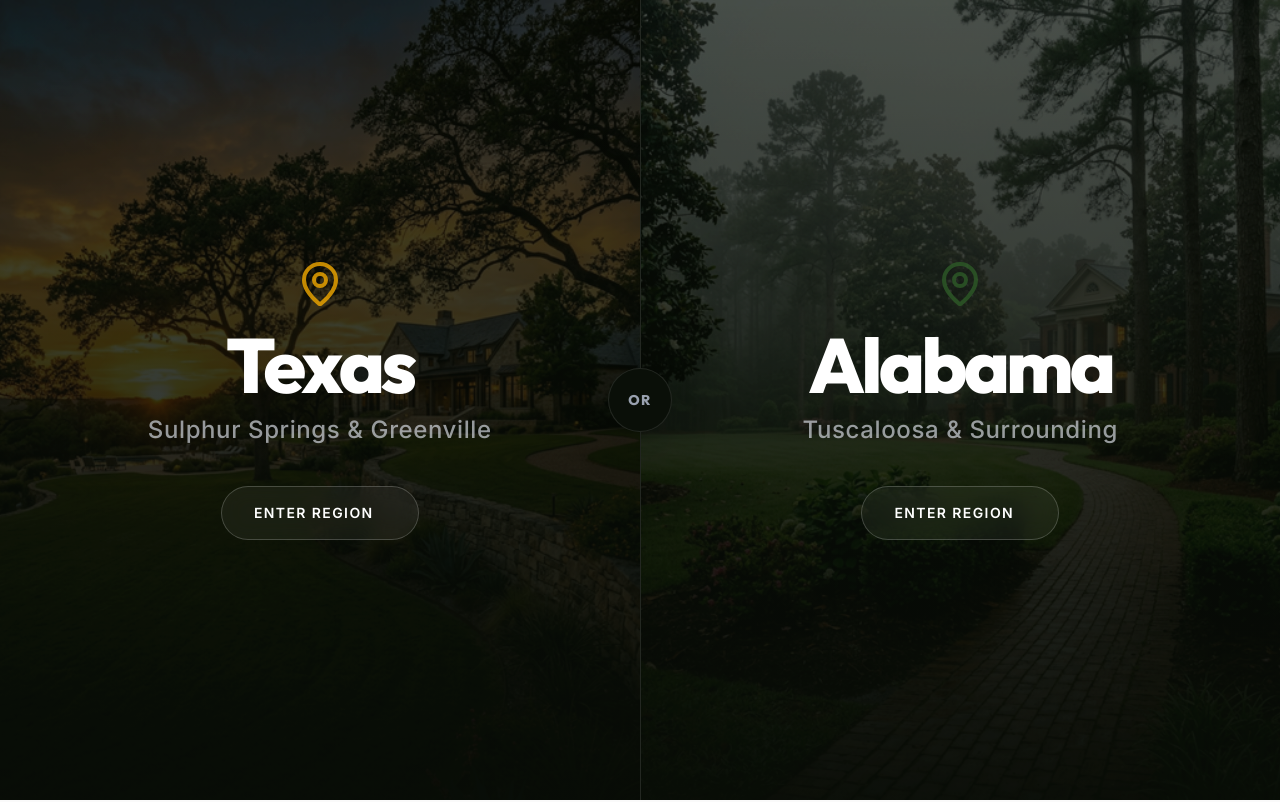
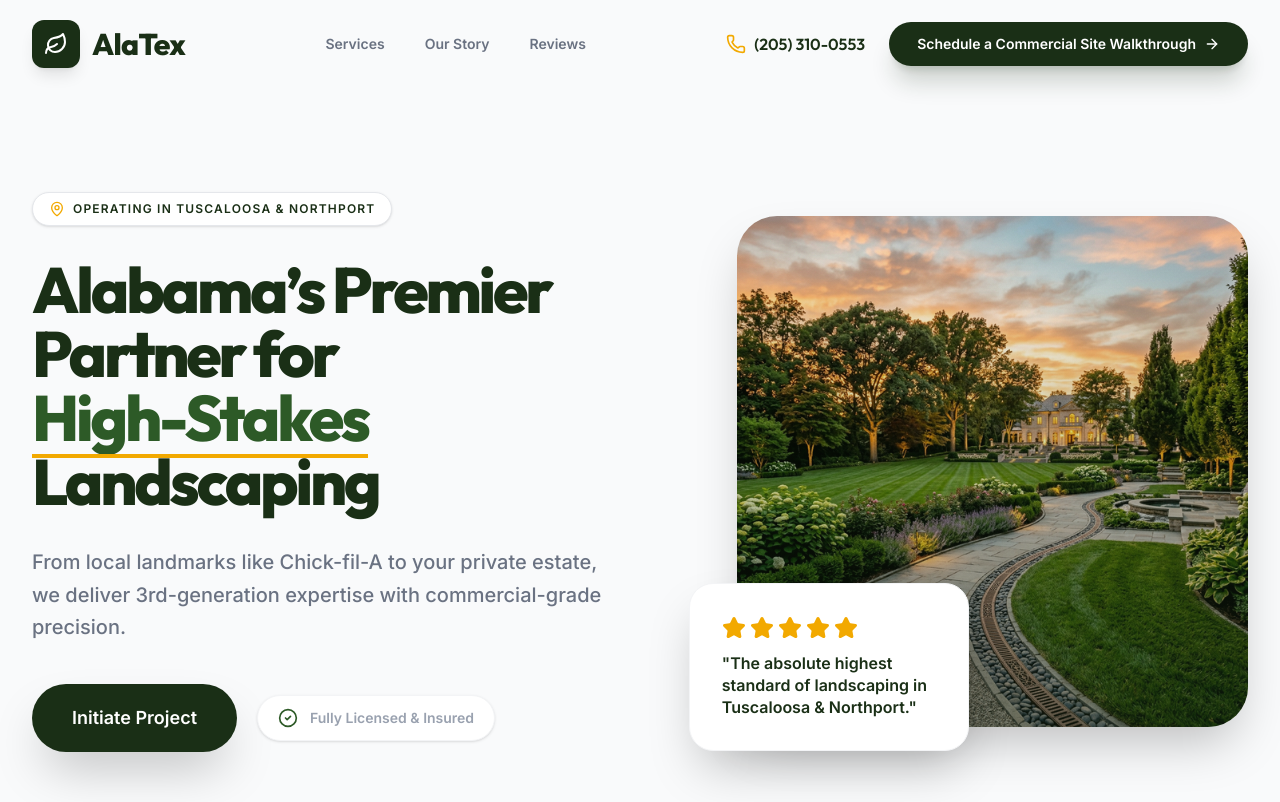
Before and after one commit to Founditmarketing/alatex, a React (Vite) app: page / in a window 1280 px wide. Shown: the top 802 px of the page. Built offline with nearby package versions, Linux system fonts and the light colour scheme.

Commit message:
chore: pivot to Alabama commercial strategy remove Texas routing and add CFA authority section

```diff
--- a/src/App.tsx
+++ b/src/App.tsx
@@ -1,17 +1,9 @@
-import { useState } from 'react';
-import GeoRouter from './components/GeoRouter';
 import LandingPage from './components/LandingPage';
 
 export default function App() {
-  const [location, setLocation] = useState<'TX' | 'AL' | null>(null);
-
   return (
     <div className="w-full min-h-screen font-sans">
-      {location === null ? (
-        <GeoRouter onSelect={setLocation} />
-      ) : (
-        <LandingPage location={location} onReset={() => setLocation(null)} />
-      )}
+      <LandingPage />
     </div>
   );
 }
--- a/src/components/GeoRouter.tsx
+++ /dev/null
@@ -1,64 +0,0 @@
-import { MapPin, ArrowRight } from 'lucide-react';
-
-export default function GeoRouter({ onSelect }: { onSelect: (loc: 'TX' | 'AL') => void }) {
-  return (
-    <div className="h-screen w-full flex flex-col md:flex-row overflow-hidden bg-[#0A0F08]">
-      <div
-        className="flex-1 relative cursor-pointer group overflow-hidden border-b-2 md:border-b-0 md:border-r-[1px] border-white/10 transition-all duration-700 hover:flex-[1.15]"
-        onClick={() => onSelect('TX')}
-      >
-        <div
-          className="absolute inset-0 bg-cover bg-center opacity-40 group-hover:opacity-60 group-hover:scale-105 transition-all duration-[1.5s] ease-out"
-          style={{ backgroundImage: "url('/tx.png')" }}
-        />
-        <div className="absolute inset-0 bg-gradient-to-t from-[#0A0F08] via-[#0A0F08]/40 to-transparent opacity-90 group-hover:opacity-70 transition-opacity duration-700" />
-        <div className="absolute inset-0 bg-brand-dark mix-blend-multiply opacity-30" />
-
-        <div className="absolute inset-0 flex flex-col items-center justify-center p-8 z-10 text-center transform group-hover:-translate-y-2 transition-transform duration-[1.5s] ease-out">
-          <MapPin className="w-10 h-10 md:w-12 md:h-12 text-brand-accent mb-6 opacity-80 group-hover:opacity-100 transition-opacity duration-700" />
-          <h2 className="text-[12vw] md:text-[6.5vw] lg:text-[6vw] font-display font-extrabold text-white leading-[0.85] tracking-tighter mb-4">
-            Texas
-          </h2>
-          <p className="text-lg md:text-2xl text-gray-300 font-medium tracking-wide mb-10 opacity-70 group-hover:opacity-100 transition-opacity duration-700">
-            Sulphur Springs & Greenville
-          </p>
-
-          <div className="flex items-center gap-3 px-8 py-4 border border-white/20 rounded-full backdrop-blur-md bg-white/5 group-hover:bg-white group-hover:text-brand-dark text-white transition-all duration-500 font-bold uppercase tracking-widest text-xs md:text-sm">
-            Enter Region <ArrowRight className="w-4 h-4 opacity-0 -ml-4 group-hover:opacity-100 group-hover:ml-0 transition-all duration-500" />
-          </div>
-        </div>
-      </div>
-
-      <div
-        className="flex-1 relative cursor-pointer group overflow-hidden transition-all duration-700 hover:flex-[1.15]"
-        onClick={() => onSelect('AL')}
-      >
-        <div
-          className="absolute inset-0 bg-cover bg-center opacity-40 group-hover:opacity-60 group-hover:scale-105 transition-all duration-[1.5s] ease-out"
-          style={{ backgroundImage: "url('/al.png')" }}
-        />
-        <div className="absolute inset-0 bg-gradient-to-t from-[#0A0F08] via-[#0A0F08]/40 to-transparent opacity-90 group-hover:opacity-70 transition-opacity duration-700" />
-        <div className="absolute inset-0 bg-brand-dark mix-blend-multiply opacity-30" />
-
-        <div className="absolute inset-0 flex flex-col items-center justify-center p-8 z-10 text-center transform group-hover:-translate-y-2 transition-transform duration-[1.5s] ease-out">
-          <MapPin className="w-10 h-10 md:w-12 md:h-12 text-brand-green mb-6 opacity-80 group-hover:opacity-100 transition-opacity duration-700" />
-          <h2 className="text-[12vw] md:text-[6.5vw] lg:text-[6vw] font-display font-extrabold text-white leading-[0.85] tracking-tighter mb-4">
-            Alabama
-          </h2>
-          <p className="text-lg md:text-2xl text-gray-300 font-medium tracking-wide mb-10 opacity-70 group-hover:opacity-100 transition-opacity duration-700">
-            Tuscaloosa & Surrounding
-          </p>
-
-          <div className="flex items-center gap-3 px-8 py-4 border border-white/20 rounded-full backdrop-blur-md bg-white/5 group-hover:bg-white group-hover:text-brand-dark text-white transition-all duration-500 font-bold uppercase tracking-widest text-xs md:text-sm">
-            Enter Region <ArrowRight className="w-4 h-4 opacity-0 -ml-4 group-hover:opacity-100 group-hover:ml-0 transition-all duration-500" />
-          </div>
-        </div>
-      </div>
-
-      {/* Central Divider Node */}
-      <div className="absolute top-1/2 left-1/2 transform -translate-x-1/2 -translate-y-1/2 z-20 w-12 h-12 md:w-16 md:h-16 bg-[#0A0F08] rounded-full flex items-center justify-center border border-white/10 shadow-2xl pointer-events-none">
-        <span className="font-display font-bold text-gray-400 text-xs md:text-sm uppercase tracking-widest">Or</span>
-      </div>
-    </div>
-  );
-}
--- a/src/components/LandingPage.tsx
+++ b/src/components/LandingPage.tsx
@@ -4,15 +4,14 @@ import { useState, useEffect } from 'react';
 
 const services = [
   { icon: Droplets, title: 'Irrigation & Sprinklers', desc: 'Installation, repair, and maintenance of holistic irrigation systems to ensure absolute vitality.' },
-  { icon: Shovel, title: 'Advanced Drainage', desc: 'Zero soil erosion. No standing water. Engineered drainage solutions that guarantee a thriving, protected landscape.' },
-  { icon: Leaf, title: 'Weed Control & Lawn Care', desc: 'From sprawling commercial properties to premium residential homes, ensuring a pristine and immaculate environment.' },
-  { icon: Layers, title: 'Custom Landscaping', desc: 'From fundamental high-fidelity landscape maintenance to the master architecture of stunning outdoor living spaces.' },
+  { icon: Shovel, title: 'Advanced French Drains', desc: 'Zero soil erosion. No standing water. Engineered drainage solutions that guarantee a thriving, protected landscape.' },
+  { icon: Building2, title: 'Commercial Maintenance', desc: 'From sprawling commercial properties to premium corporate facilities, ensuring a pristine and immaculate environment.' },
 ];
 
-export default function LandingPage({ location, onReset }: { location: 'TX' | 'AL', onReset: () => void }) {
-  const locName = location === 'TX' ? 'Northeast Texas' : 'West Alabama';
-  const locCities = location === 'TX' ? 'Sulphur Springs & Greenville' : 'Tuscaloosa';
-  const phone = location === 'TX' ? '(903) 440-1759' : '(205) 310-0553';
+export default function LandingPage() {
+  const locName = 'West Alabama';
+  const locCities = 'Tuscaloosa & Northport';
+  const phone = '(205) 310-0553';
 
   const [isMobileMenuOpen, setIsMobileMenuOpen] = useState(false);
   const [scrolled, setScrolled] = useState(false);
@@ -30,7 +29,7 @@ export default function LandingPage({ location, onReset }: { location: 'TX' | 'A
       {/* Premium Nuclear Navigation */}
       <nav className={`fixed top-0 w-full z-[100000] transition-all duration-500 ${scrolled ? 'bg-white/95 backdrop-blur-xl border-b border-gray-100 shadow-sm py-3' : 'bg-transparent py-5'}`}>
         <div className="max-w-7xl mx-auto px-4 sm:px-6 lg:px-8 flex items-center justify-between">
-          <div className="flex items-center gap-3 cursor-pointer group" onClick={onReset}>
+          <div className="flex items-center gap-3 cursor-pointer group" onClick={() => window.scrollTo(0, 0)}>
             <div className="w-10 h-10 md:w-12 md:h-12 bg-brand-dark rounded-xl flex items-center justify-center group-hover:bg-brand-green transition-colors duration-500 shadow-lg">
               <Leaf className="text-white w-6 h-6" />
             </div>
@@ -51,7 +50,7 @@ export default function LandingPage({ location, onReset }: { location: 'TX' | 'A
               {phone}
             </div>
             <button className="bg-brand-dark hover:bg-brand-green text-white px-7 py-3 rounded-full font-bold text-sm transition-all duration-300 shadow-xl shadow-brand-dark/20 flex items-center gap-2 group">
-              Book Estimate <ArrowRight className="w-4 h-4 group-hover:translate-x-1 transition-transform" />
+              Schedule a Commercial Site Walkthrough <ArrowRight className="w-4 h-4 group-hover:translate-x-1 transition-transform" />
             </button>
           </div>
 
@@ -88,7 +87,7 @@ export default function LandingPage({ location, onReset }: { location: 'TX' | 'A
                 <Phone className="w-5 h-5" /> Call {phone}
               </a>
               <button className="bg-brand-dark text-white py-4 rounded-2xl font-bold flex items-center justify-center gap-2" onClick={() => setIsMobileMenuOpen(false)}>
-                Book Estimate <ArrowRight className="w-5 h-5" />
+                Schedule Walkthrough <ArrowRight className="w-5 h-5" />
               </button>
             </div>
           </motion.div>
@@ -106,16 +105,15 @@ export default function LandingPage({ location, onReset }: { location: 'TX' | 'A
           <div className="inline-flex items-center gap-2 px-4 py-2 rounded-full border border-gray-200 bg-white shadow-sm text-brand-dark font-semibold text-xs uppercase tracking-widest mb-8">
             <MapPin className="w-4 h-4 text-brand-accent" /> Operating in {locCities}
           </div>
-          <h1 className="text-[12vw] sm:text-[9vw] lg:text-[5.5vw] xl:text-[6vw] font-display font-extrabold text-brand-dark leading-[0.9] tracking-tighter mb-8 max-w-2xl">
-            Absolute <br />
+          <h1 className="text-[10vw] sm:text-[8vw] lg:text-[4.5vw] xl:text-[5vw] font-display font-extrabold text-brand-dark leading-[1] tracking-tighter mb-8 max-w-3xl">
+            Alabama’s Premier Partner for  <br />
             <span className="text-brand-green relative inline-block">
-              Excellence
+              High-Stakes
               <div className="absolute -bottom-2 left-0 w-full h-1 bg-brand-accent transform origin-left"></div>
-            </span> <br />
-            in {locName}
+            </span> Landscaping
           </h1>
-          <p className="text-lg md:text-2xl text-gray-500 mb-10 max-w-xl font-medium leading-relaxed">
-            Elevating properties through structural precision and master-level landscape architecture. The new standard for outdoor environments.
+          <p className="text-lg md:text-xl text-gray-500 mb-10 max-w-xl font-medium leading-relaxed">
+            From local landmarks like Chick-fil-A to your private estate, we deliver 3rd-generation expertise with commercial-grade precision.
           </p>
           <div className="flex flex-col sm:flex-row items-center gap-5 w-full sm:w-auto">
             <button className="w-full sm:w-auto bg-brand-dark hover:bg-brand-green text-white px-10 py-5 rounded-full font-bold text-lg transition-all duration-300 shadow-2xl flex items-center justify-center gap-3">
@@ -165,12 +163,12 @@ export default function LandingPage({ location, onReset }: { location: 'TX' | 'A
             className="grid lg:grid-cols-2 gap-16 items-center"
           >
             <div>
-              <div className="text-brand-accent font-bold tracking-widest uppercase text-sm mb-4">The Evolution</div>
-              <h2 className="text-4xl md:text-6xl font-display font-extrabold mb-8 leading-[1.1]">Four Seasons is now <br /><span className="text-brand-green">AlaTex.</span></h2>
+              <div className="text-brand-accent font-bold tracking-widest uppercase text-sm mb-4">The AlaTex Philosophy</div>
+              <h2 className="text-4xl md:text-6xl font-display font-extrabold mb-8 leading-[1.1]">"What got us here, <br /><span className="text-brand-green">won't get us there."</span></h2>
               <p className="text-xl text-gray-300 leading-relaxed font-medium mb-8">
-                As our footprint expanded across Texas and Alabama, we realized our brand needed to reflect the scale and precision of our operations. We have unified under AlaTex Landscaping.
+                As our footprint expands, we realize our firm needs to reflect the scale and precision of our most demanding commercial clients. AlaTex is evolving to meet the institutional standards of {locName}.
               </p>
-              <p className="text-lg text-gray-400">Same ownership. Same elite crews. A new era of institutional-grade service.</p>
+              <p className="text-lg text-gray-400">Same ownership. Same elite crews. A new era of commercial-grade execution.</p>
             </div>
             <div className="grid grid-cols-2 gap-x-8 gap-y-12">
               {[
@@ -218,6 +216,38 @@ export default function LandingPage({ location, onReset }: { location: 'TX' | 'A
         </div>
       </section>
 
+      {/* The Chick-fil-A Authority */}
+      <section className="py-24 bg-brand-dark text-white relative">
+        <div className="max-w-7xl mx-auto px-4 sm:px-6 lg:px-8">
+          <div className="text-brand-accent font-bold tracking-widest uppercase text-sm mb-4 text-center">Commercial Excellence</div>
+          <h2 className="text-4xl md:text-6xl font-display font-extrabold mb-16 text-center leading-tight tracking-tight">Meeting Corporate Standards. <br className="hidden md:block" /><span className="text-brand-green">Precision Implementation.</span></h2>
+
+          <div className="grid md:grid-cols-2 gap-12 items-center">
+            <div className="aspect-[4/3] bg-gray-800 rounded-3xl overflow-hidden relative shadow-2xl border border-gray-700 flex items-center justify-center">
+              <span className="text-gray-500 font-bold uppercase tracking-widest">[Placeholder: Professional Crew Photo @ CFA Skyland Blvd]</span>
+            </div>
+
+            <div className="flex flex-col gap-10">
+              <div className="flex gap-6 items-start">
+                <CheckCircle2 className="w-8 h-8 text-brand-green shrink-0 mt-1" />
+                <div>
+                  <h4 className="text-2xl font-bold mb-2">Professional Accountability</h4>
+                  <p className="text-gray-400 text-lg leading-relaxed">We understand the demands of high-traffic commercial spaces. Our crews adhere strictly to corporate regulations and safety protocols.</p>
+                </div>
+              </div>
+
+              <div className="flex gap-6 items-start">
+                <CheckCircle2 className="w-8 h-8 text-brand-green shrink-0 mt-1" />
+                <div>
+                  <h4 className="text-2xl font-bold mb-2">Zero-Disruption Operations</h4>
+                  <p className="text-gray-400 text-lg leading-relaxed">Strategically phased landscaping deployment to ensure critical business operations continue without interruption.</p>
+                </div>
+              </div>
+            </div>
+          </div>
+        </div>
+      </section>
+
       {/* Narrative Proof */}
       <section id="reviews" className="py-24 bg-brand-light">
         <div className="max-w-7xl mx-auto px-4 sm:px-6 lg:px-8">
@@ -229,9 +259,9 @@ export default function LandingPage({ location, onReset }: { location: 'TX' | 'A
           </div>
           <div className="grid md:grid-cols-3 gap-6 md:gap-8 cursor-grab active:cursor-grabbing">
             {[
-              { name: "Sarah Jenkins", text: "Four Seasons (now AlaTex) engineered an entirely new irrigation protocol for our estate. Absolutely flawless execution." },
+              { name: "Sarah Jenkins", text: "AlaTex engineered an entirely new irrigation protocol for our estate. Absolutely flawless execution." },
               { name: "Mike Roberts", text: "The scale of the hardscaping and drainage revamp we needed required absolute professionals. The AlaTex team executed with military precision." },
-              { name: "David Chen", text: "We trust them with our entire commercial portfolio. The transition to AlaTex has only elevated their standard of output." }
+              { name: "David Chen", text: "We trust them with our entire commercial portfolio. Their commitment to excellence has only elevated their standard of output." }
             ].map((review, idx) => (
               <motion.div
                 key={idx}
@@ -274,9 +304,10 @@ export default function LandingPage({ location, onReset }: { location: 'TX' | 'A
               <Leaf className="text-brand-green w-8 h-8" />
               <span className="font-display font-extrabold text-2xl text-white tracking-tight">AlaTex</span>
             </div>
-            <p className="font-medium max-w-sm mb-8">
-              The premier resource for absolute landscaping excellence across {locName} and beyond. (Formerly Four Seasons Landscaping).
+            <p className="font-medium max-w-sm mb-4">
+              The premier resource for absolute landscaping excellence across {locName} and beyond.
             </p>
+            <p className="text-xs text-gray-600 font-medium">Our Roots: Founded in Texas, our 3rd-generation expertise now proudly serves the Alabama commercial landscape.</p>
           </div>
           <div>
             <h4 className="text-white font-bold mb-6 tracking-widest uppercase text-sm">Navigation</h4>
```
